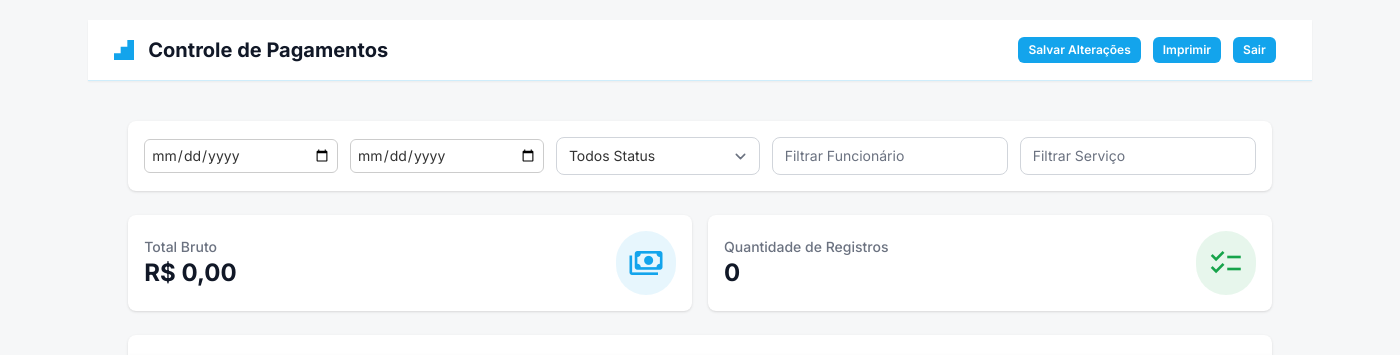
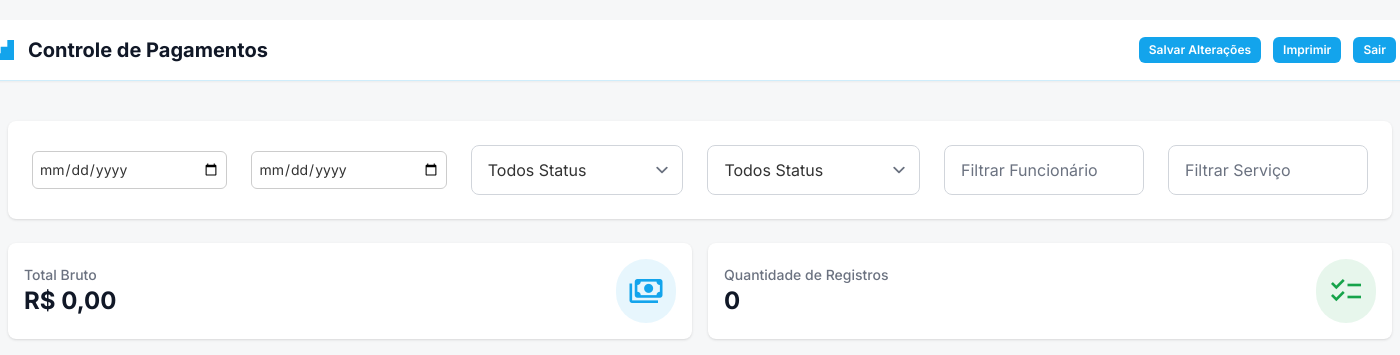
Before and after one commit to roquelins25/Doinn, a Flask app: page /dashboard in a window 1400 px wide. Shown: the top 355 px of the page. Run offline with Flask 3, Linux system fonts and the light colour scheme; the visitor is signed in with stand-in values (Sample User, id 1); data that the repository does not hold is empty; some libraries are stand-ins or nearby versions.

Commit message:
Inclusão Filtro Doinn status

```diff
--- a/app/routes.py
+++ b/app/routes.py
@@ -4,7 +4,7 @@ from .models.sup_client import supabase
 main = Blueprint("main", __name__)
 
 # --- Função auxiliar para aplicar filtros ---
-def apply_filters(query, start_date=None, end_date=None, status=None, employee=None, service=None):
+def apply_filters(query, start_date=None, end_date=None, status=None,statusdoinn=None, employee=None, service=None):
     """Aplica filtros opcionais a uma consulta Supabase."""
     if start_date:
         query = query.gte("schedule_date", start_date)
@@ -16,6 +16,9 @@ def apply_filters(query, start_date=None, end_date=None, status=None, employee=N
             query = query.or_("PGTO.eq.Pendente,PGTO.is.null,PGTO.eq.''")
         else:
             query = query.eq("PGTO", status)
+
+    if statusdoinn:
+        query = query.eq("service_status", statusdoinn)
 
     if employee:
         query = query.ilike("employees", f"%{employee}%")
@@ -64,6 +67,7 @@ def get_services():
     start_date = request.args.get("start_date")
     end_date = request.args.get("end_date")
     status = request.args.get("status")
+    statusdoinn = request.args.get("statusdoinn")
     employee = request.args.get("employee")
     service = request.args.get("service")
 
@@ -84,12 +88,12 @@ def get_services():
             "id_pk,order_id,PGTO,DATPGTO,gross_total,employees,schedule_date,space_name,service_name,stay_external,service_status"
         )
         data_query = data_query.neq("gross_total", 0).not_.is_("gross_total", None)
-        data_query = apply_filters(data_query, start_date, end_date, status, employee, service)
+        data_query = apply_filters(data_query, start_date, end_date, status, statusdoinn, employee, service)
         data_query = data_query.order(order_by, desc=desc_order)
 
         count_query = supabase.table("services").select("*", count="exact")
         count_query = count_query.neq("gross_total", 0).not_.is_("gross_total", None)
-        count_query = apply_filters(count_query, start_date, end_date, status, employee, service)
+        count_query = apply_filters(count_query, start_date, end_date, status, statusdoinn, employee, service)
 
         data_result = data_query.range(offset, offset + limit - 1).execute()
         data = data_result.data or []
@@ -138,13 +142,14 @@ def get_totals():
     start_date = request.args.get("start_date")
     end_date = request.args.get("end_date")
     status = request.args.get("status")
+    statusdoinn = request.args.get("statusdoinn")
     employee = request.args.get("employee")
     service = request.args.get("service")
 
     try:
         query = supabase.table("services").select("gross_total", count="exact")
         query = query.neq("gross_total", 0).not_.is_("gross_total", None)
-        query = apply_filters(query, start_date, end_date, status, employee, service)
+        query = apply_filters(query, start_date, end_date, status, statusdoinn, employee, service)
 
         result = query.execute()
         data = result.data or []
@@ -172,13 +177,14 @@ def imprimir():
     start_date = request.args.get("start_date")
     end_date = request.args.get("end_date")
     status = request.args.get("status")
+    statusdoinn = request.args.get("statusdoinn")
     employee = request.args.get("employee")
     service = request.args.get("service")
 
     query = supabase.table("services").select(
-        "employees, service_name, space_name, schedule_date, gross_total, PGTO"
+        "employees, service_name, space_name, service_status, schedule_date, gross_total, PGTO"
     ).gt("gross_total", 0)
-    query = apply_filters(query, start_date, end_date, status, employee, service)
+    query = apply_filters(query, start_date, end_date, status, statusdoinn, employee, service)
     result = query.execute()
     pagamentos = result.data or []
 
--- a/app/static/js/dashboard.js
+++ b/app/static/js/dashboard.js
@@ -8,6 +8,7 @@ const alertBox = document.getElementById("alertBox");
 const startDateInput = document.getElementById("startDate");
 const endDateInput = document.getElementById("endDate");
 const statusFilter = document.getElementById("statusFilter");
+const statusFilterdoinng = document.getElementById("statusFilterdoinn");
 const employeeFilter = document.getElementById("employeeFilter");
 const serviceFilter = document.getElementById("serviceFilter");
 const pagination = document.getElementById("pagination");
@@ -41,6 +42,7 @@ async function loadTotals() {
       start_date: startDateInput.value || "",
       end_date: endDateInput.value || "",
       status: statusFilter.value || "",
+      statusdoinn: statusFilterdoinng.value || "",
       employee: employeeFilter.value || "",
       service: serviceFilter.value || "",
     });
@@ -80,6 +82,7 @@ async function loadData(page = 1) {
       start_date: startDateInput.value || "",
       end_date: endDateInput.value || "",
       status: statusFilter.value || "",
+      statusdoinn: statusFilterdoinng.value || "",
       employee: employeeFilter.value || "",
       service: serviceFilter.value || "",
       order_by: sortColumn,
@@ -235,7 +238,7 @@ function updateSortIcons() {
 }
 
 // --- Filtros ---
-[startDateInput, endDateInput, statusFilter, employeeFilter, serviceFilter].forEach((el) => {
+[startDateInput, endDateInput, statusFilter,statusFilterdoinng, employeeFilter, serviceFilter].forEach((el) => {
   el.addEventListener("input", () => {
     currentPage = 1;
     loadData(1);
@@ -297,6 +300,7 @@ if (printButton) {
       start_date: startDateInput.value || "",
       end_date: endDateInput.value || "",
       status: statusFilter.value || "",
+      statusdoinn: statusFilterdoinng.value || "",
       employee: employeeFilter.value || "",
       service: serviceFilter.value || "",
     });
--- a/app/templates/services.html
+++ b/app/templates/services.html
@@ -88,22 +88,34 @@
     <main class="flex-grow p-6 lg:p-10">
       <div class="mx-auto dashboard active" id="dashboard">
 
+
           <!-- Filtros -->
-        <div class="bg-white dark:bg-gray-800 rounded-lg shadow p-4 mb-6 overflow-x-auto">
-          <div class="flex flex-nowrap items-center gap-3 min-w-max">
-            <input type="date" id="startDate" class="border border-gray-300 dark:border-gray-600 rounded-lg px-3 py-2 text-sm" />
-            <input type="date" id="endDate" class="border border-gray-300 dark:border-gray-600 rounded-lg px-3 py-2 text-sm" />
-            <select id="statusFilter" class="border border-gray-300 dark:border-gray-600 rounded-lg px-3 py-2 text-sm">
+          <div class="bg-white dark:bg-gray-800 rounded-lg shadow p-6 mb-6 overflow-x-auto">
+            <div class="flex flex-nowrap items-center justify-center gap-6 min-w-max">
+              <input type="date" id="startDate" class="border border-gray-300 dark:border-gray-600 rounded-lg px-4 py-3 text-base min-w-[180px]" />
+              <input type="date" id="endDate" class="border border-gray-300 dark:border-gray-600 rounded-lg px-4 py-3 text-base min-w-[180px]" />
+
+              <select id="statusFilter" class="border border-gray-300 dark:border-gray-600 rounded-lg px-4 py-3 text-base min-w-[160px]">
                 <option value="">Todos Status</option>
                 <option value="Sim">Sim</option>
                 <option value="Não">Não</option>
                 <option value="Cancelado">Cancelado</option>
                 <option value="Pendente">Pendente</option>
               </select>
-            <input type="text" id="employeeFilter" placeholder="Filtrar Funcionário" class="border border-gray-300 dark:border-gray-600 rounded-lg px-3 py-2 text-sm" />
-            <input type="text" id="serviceFilter" placeholder="Filtrar Serviço" class="border border-gray-300 dark:border-gray-600 rounded-lg px-3 py-2 text-sm" />
+
+              <select id="statusFilterdoinn" class="border border-gray-300 dark:border-gray-600 rounded-lg px-4 py-3 text-base min-w-[160px]">
+                <option value="">Todos Status</option>
+                <option value="scheduled">scheduled</option>
+                <option value="done">done</option>
+                <option value="canceled">canceled</option>
+                <option value="started">started</option>
+              </select>
+
+              <input type="text" id="employeeFilter" placeholder="Filtrar Funcionário" class="border border-gray-300 dark:border-gray-600 rounded-lg px-4 py-3 text-base min-w-[200px]" />
+              <input type="text" id="serviceFilter" placeholder="Filtrar Serviço" class="border border-gray-300 dark:border-gray-600 rounded-lg px-4 py-3 text-base min-w-[200px]" />
             </div>
           </div>
+
 
         <!-- Totais -->
         <div class="grid grid-cols-1 sm:grid-cols-2 lg:grid-cols-2 gap-4 mb-6" id="cardsTotais">
```
Lines whose indentation alone changed are shown as unchanged.
